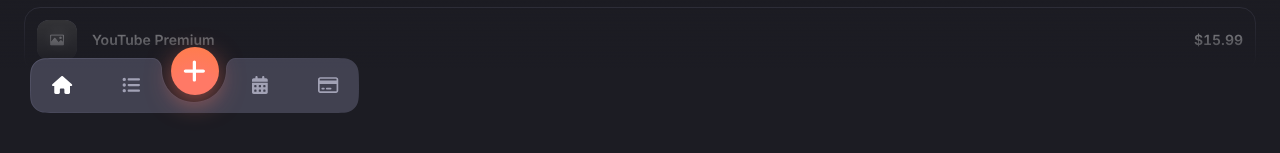
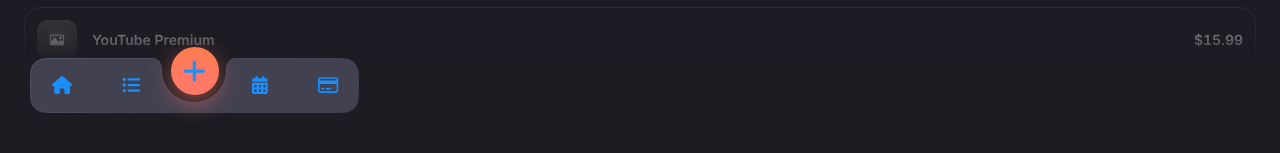
Before and after one commit to Dan-Viduykov/trackizer, a React (Create React App) app: page / in a window 1280 px wide. Shown: the part 671-824 px from the top of the page. Built offline with nearby package versions, Linux system fonts and the light colour scheme.

Commit message:
some refactoring

```diff
--- /dev/null
+++ b/src/components/Footer/Footer.scss
@@ -0,0 +1,66 @@
+.bottom-bar {
+    padding-top: 11px;
+    position: fixed;
+    left: 30px;
+    bottom: 16px;
+    text-align: center;
+    z-index: 2;
+
+    &__add-sub {
+        width: 48px;
+        height: 48px;
+        position: absolute;
+        top: 0;
+        left: calc(50% - 24px);
+        border: none;
+        background: radial-gradient(100% 100% at 50% 100%, rgba(255, 255, 255, 0) 43.25%, rgba(255, 127, 55, 0.5) 100%), #FF7966;
+        box-shadow: 0px 8px 25px rgba(255, 121, 102, 0.5);
+        border-radius: 50%;
+        display: flex;
+        justify-content: center;
+        align-items: center;
+        z-index: 2;
+    }
+
+    &__plus {
+        font-size: 26px;
+        color: var(--white);
+    }
+
+    &__buttons {
+        width: 330px;
+        height: 55px;
+        margin-top: 11px;
+        padding: 0 22px;
+        position: absolute;
+        top: 0;
+        left: 0;
+        display: flex;
+        justify-content: space-between;
+        align-items: center;
+
+        input {
+            display: none;
+        }
+    }
+
+    &__buttons-group {}
+
+    &__buttons-link {
+        &:nth-child(1),
+        &:nth-child(3) {
+            margin-right: 50px;
+        }
+    }
+
+    &__label {
+        font-size: 18px;
+        background-color: transparent;
+        border: none;
+        color: var(--gray30);
+    }
+
+    input[type="radio"]:checked ~ * {
+        color: var(--white);
+    }
+}
--- /dev/null
+++ b/src/components/Footer/Footer.tsx
@@ -0,0 +1,70 @@
+import { FC } from "react";
+import './Footer.scss'
+
+import { faCreditCardAlt } from "@fortawesome/free-regular-svg-icons";
+import { faCalendarDays, faHouse, faListUl, faPlus } from "@fortawesome/free-solid-svg-icons";
+import { FontAwesomeIcon } from "@fortawesome/react-fontawesome";
+import bg from '../../assets/svg/bottom-bar.svg'
+
+import { NavLink, Link, useLocation } from "react-router-dom";
+
+const Footer: FC = () => {
+    const location = useLocation()
+
+    return (
+        <footer className="bottom-bar">
+            <img src={bg} alt="" />
+            <Link to='/sub-new' className="bottom-bar__add-sub">
+                <FontAwesomeIcon className="bottom-bar__plus" icon={faPlus}/>
+            </Link>
+            <nav className="bottom-bar__buttons">
+                <div className="bottom-bar__buttons-group">
+                    <NavLink to='/' className="bottom-bar__buttons-link">
+                        <label htmlFor="home" className="bottom-bar__label">
+                                <input
+                                    id="home"
+                                    type="radio"
+                                    name="nav"
+                                    defaultChecked={location.pathname === '/' ? true : false} />
+                                <FontAwesomeIcon icon={faHouse} />
+                        </label>
+                    </NavLink>
+                    <NavLink to='/budgets' className="bottom-bar__buttons-link">
+                        <label htmlFor="listApp" className="bottom-bar__label">
+                                <input
+                                    id="listApp"
+                                    type="radio"
+                                    name="nav"
+                                    defaultChecked={location.pathname === '/budgets' ? true : false} />
+                                <FontAwesomeIcon icon={faListUl} />
+                        </label>
+                    </NavLink>
+                </div>
+                <div className="bottom-bar__buttons-group">
+                    <NavLink to='/calendar'  className="bottom-bar__buttons-link">
+                        <label htmlFor="calendar" className="bottom-bar__label">
+                                <input
+                                    id="calendar"
+                                    type="radio"
+                                    name="nav"
+                                    defaultChecked={location.pathname === '/calendar' ? true : false} />
+                                <FontAwesomeIcon icon={faCalendarDays} />
+                        </label>
+                    </NavLink>
+                    <NavLink to='/creditCards' className="bottom-bar__buttons-link">
+                        <label htmlFor="credit" className="bottom-bar__label">
+                                <input
+                                    id="credit"
+                                    type="radio"
+                                    name="nav"
+                                    defaultChecked={location.pathname === '/creditCards' ? true : false} />
+                                <FontAwesomeIcon icon={faCreditCardAlt} />
+                        </label>
+                    </NavLink>
+                </div>
+            </nav>
+        </footer>
+    )
+}
+
+export default Footer
--- a/src/pages/Budgets/Budgets.tsx
+++ b/src/pages/Budgets/Budgets.tsx
@@ -5,11 +5,11 @@ import { faPlusCircle } from "@fortawesome/free-solid-svg-icons";
 import { FontAwesomeIcon } from "@fortawesome/react-fontawesome";
 
 import cool from '../../assets/svg/cool.svg'
-import BottomBar from "../../components/BottomBar";
 import { BudgetsIndicator } from "./BudgetsIndicator";
 import { Categories } from "./Categories";
 import { NavLink, useLocation } from "react-router-dom";
 import { NewCategory } from "./NewCategory";
+import Footer from "../../components/Footer/Footer";
 
 const Budgets: FC = () => {
     const location = useLocation()
@@ -26,7 +26,7 @@ const Budgets: FC = () => {
             <NavLink to={'/budgets/new'} className="budgets__add ft-2" >
                 Add new category <FontAwesomeIcon style={{marginLeft: '8px'}} icon={faPlusCircle} />
             </NavLink>
-            <BottomBar />
+            <Footer />
         </main>
     )
 }
--- a/src/pages/Calendar/Calendar.tsx
+++ b/src/pages/Calendar/Calendar.tsx
@@ -1,12 +1,12 @@
 import { FC, useState } from "react";
 import './Calendar.scss'
 
-import BottomBar from "../../components/BottomBar";
 import HeaderTopMenu from "../../components/HeaderTopMenu";
 import SubsList from "../../components/SubsList";
 
 import { Select } from "antd";
 import 'antd/dist/antd.css';
+import Footer from "../../components/Footer/Footer";
 
 const { Option } = Select;
 
@@ -79,7 +79,7 @@ const Calendar: FC = () => {
                     <SubsList typeList/>
                 </ul>
             </section>
-            <BottomBar />
+            <Footer />
         </main>
     )
 }
--- a/src/pages/CreditCards/CreditCards.tsx
+++ b/src/pages/CreditCards/CreditCards.tsx
@@ -3,12 +3,12 @@ import './CreditCards.scss'
 import { faPlusCircle } from "@fortawesome/free-solid-svg-icons";
 import { FontAwesomeIcon } from "@fortawesome/react-fontawesome";
 
-import BottomBar from "../../components/BottomBar";
 import HeaderTopMenu from "../../components/HeaderTopMenu";
 
 import { UserCard } from "./UserCard";
 import { NavLink, useLocation } from "react-router-dom";
 import { UserCardEdit } from "./UserCardEdit";
+import Footer from "../../components/Footer/Footer";
 
 const CreditCards: FC = () => {
     const location = useLocation();
@@ -39,7 +39,7 @@ const CreditCards: FC = () => {
             </section>
             <footer className="credit-card__footer bookmark bookmark--reverse">
                 <NavLink to='/creditCards/edit' className="credit-card__add ft-2"><span>Change Card</span><FontAwesomeIcon icon={faPlusCircle} /></NavLink>
-                <BottomBar />
+                <Footer />
             </footer>
         </main>
     )
--- a/src/pages/HomeScreen/HomeScreen.tsx
+++ b/src/pages/HomeScreen/HomeScreen.tsx
@@ -7,11 +7,11 @@ import Statistics from "./Statistics";
 import SubsMode from "./SubsMode";
 
 import SubsList from "../../components/SubsList";
-import BottomBar from "../../components/BottomBar";
 import HeaderTopMenu from "../../components/HeaderTopMenu";
 
 import { Link } from "react-router-dom";
 import { useAppSelector } from "../../core/hooks/redux";
+import Footer from "../../components/Footer/Footer";
 
 const HomeScreen: FC = () => {
     const { moneySpent } = useAppSelector(state => state.appReducer)
@@ -39,7 +39,7 @@ const HomeScreen: FC = () => {
                         <SubsList />
                     </div>
                 </div>
-                <BottomBar/>
+                <Footer />
             </section>
         </main>
     )
```
